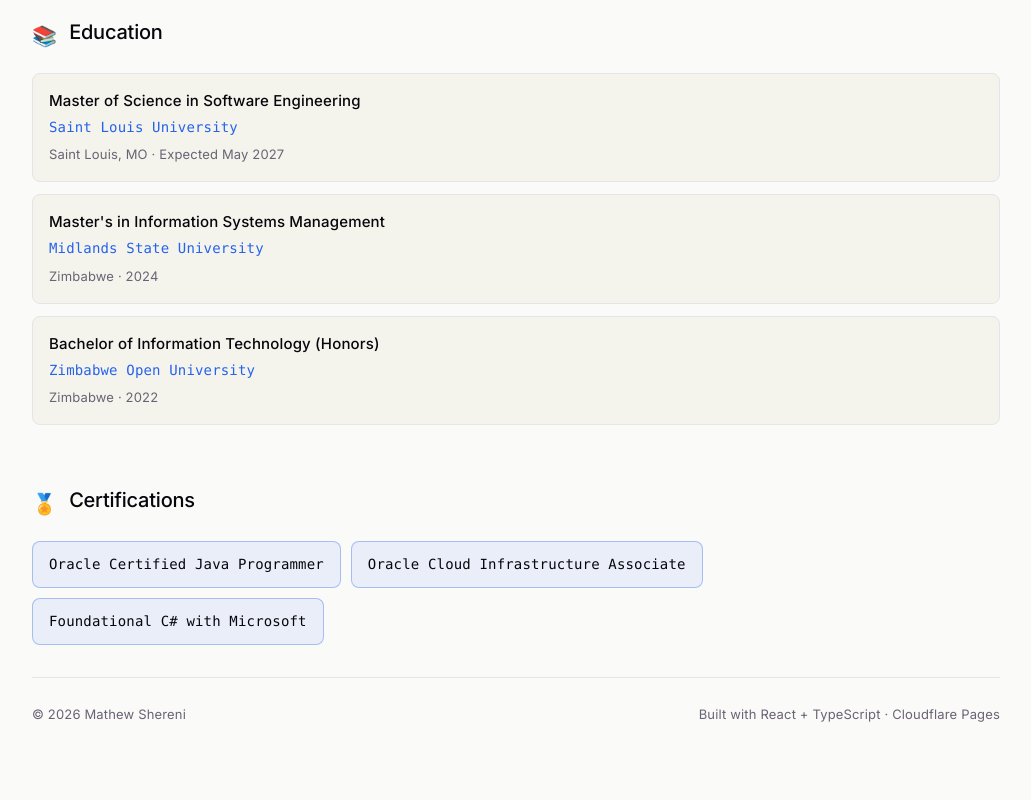
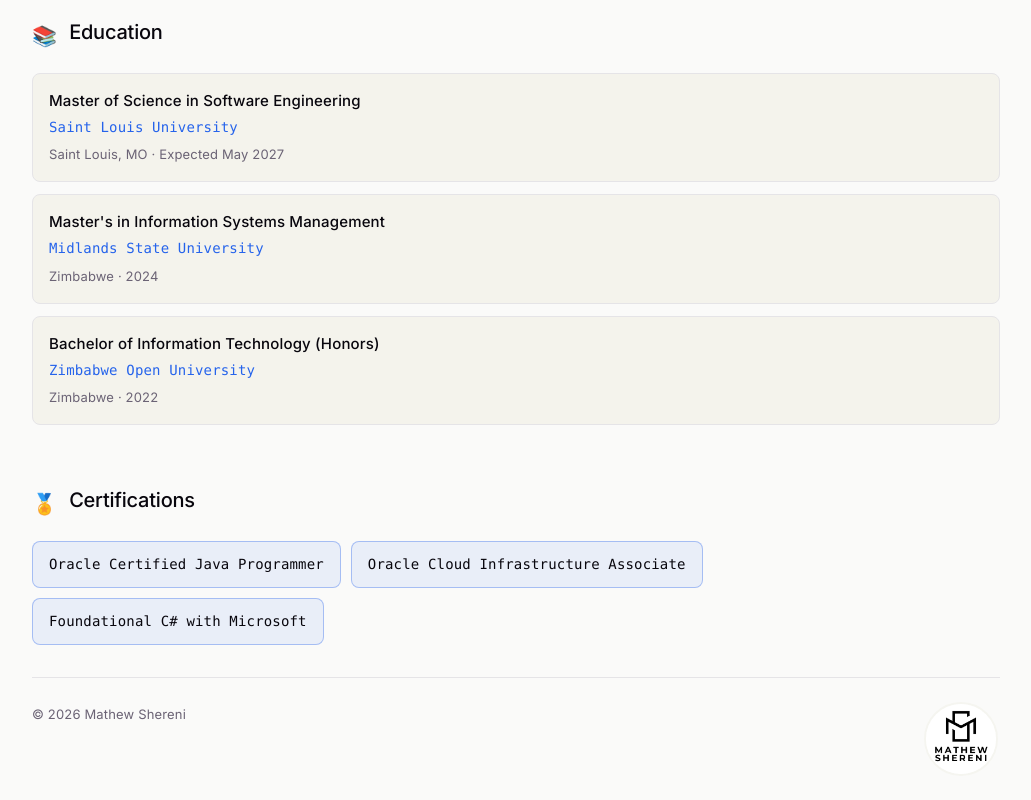
Before and after one commit to MATHEW-SHERENI/portifolio-mathew, a React (Vite) app: page / in a window 1280 px wide. Shown: the part 2195-2995 px from the top of the page, without its empty margins (124-1155 px from the left). Built offline with nearby package versions, Linux system fonts and the light colour scheme.

Commit message:
updated certs links

```diff
--- a/src/App.tsx
+++ b/src/App.tsx
@@ -272,15 +272,19 @@
           <h2>Certifications</h2>
         </div>
         <div className="certifications">
-          <a href="#" className="cert" target="_blank" rel="https://catalog-education.oracle.com/ords/certview/sharebadge?id=6467BA695BF5817D6F80AA0B6E8E0EBE8E9E20A0E2DBCD1FFB6CAFC91157AD4B">Oracle Certified Java Programmer</a>
-          <a href="#" className="cert" target="_blank" rel="https://catalog-education.oracle.com/pls/certview/sharebadge?id=095341BB941A5930023EE54A315A8458F18599A77AEC5F3186DD18DA4880EF91">Oracle Cloud Infrastructure Associate</a>
-          <a href="#" className="cert" target="_blank" rel="https://freecodecamp.org/certification/fcc92e1e538-cae0-4f07-8e45-ffd5c525716e/foundational-c-sharp-with-microsoft">Foundational C# with Microsoft</a>
+          <a href="https://catalog-education.oracle.com/ords/certview/sharebadge?id=6467BA695BF5817D6F80AA0B6E8E0EBE8E9E20A0E2DBCD1FFB6CAFC91157AD4B" className="cert" target="_blank" rel="noopener noreferrer">Oracle Certified Java Programmer</a>
+          <a href="https://catalog-education.oracle.com/pls/certview/sharebadge?id=095341BB941A5930023EE54A315A8458F18599A77AEC5F3186DD18DA4880EF91" className="cert" target="_blank" rel="noopener noreferrer">Oracle Cloud Infrastructure Associate</a>
+          <a href="https://freecodecamp.org/certification/fcc92e1e538-cae0-4f07-8e45-ffd5c525716e/foundational-c-sharp-with-microsoft" className="cert" target="_blank" rel="noopener noreferrer">Foundational C# with Microsoft</a>
         </div>
       </section>
 
         <footer className="footer">
           <span>© 2026 Mathew Shereni</span>
-          <span>Built with React + TypeScript · Cloudflare Pages</span>
+          <span> <img
+              src={mathewLogo}
+              alt="Mathew Shereni"
+              className="hero-avatar"
+            /></span>
         </footer>
       </div>
     </div>
```
